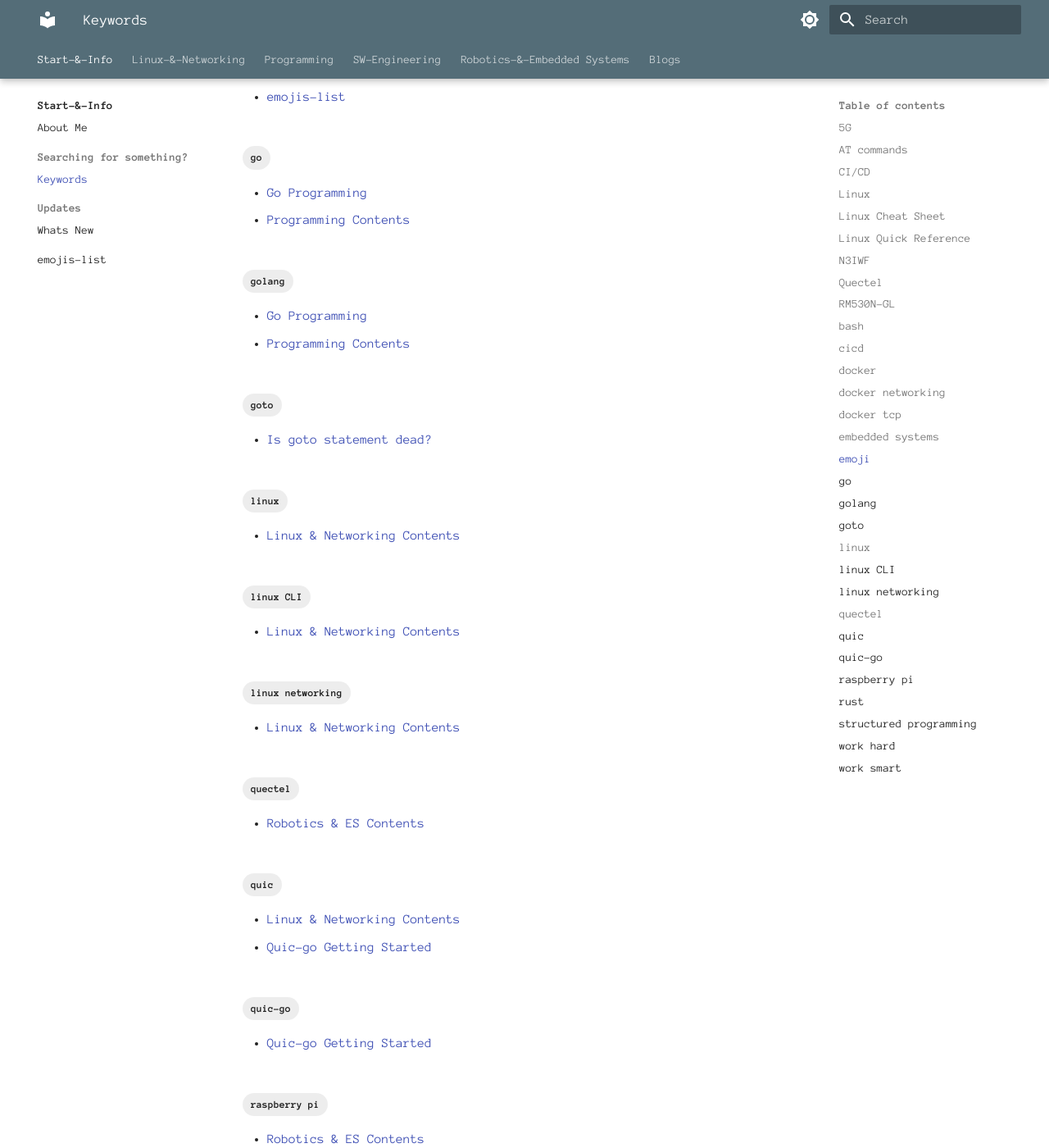
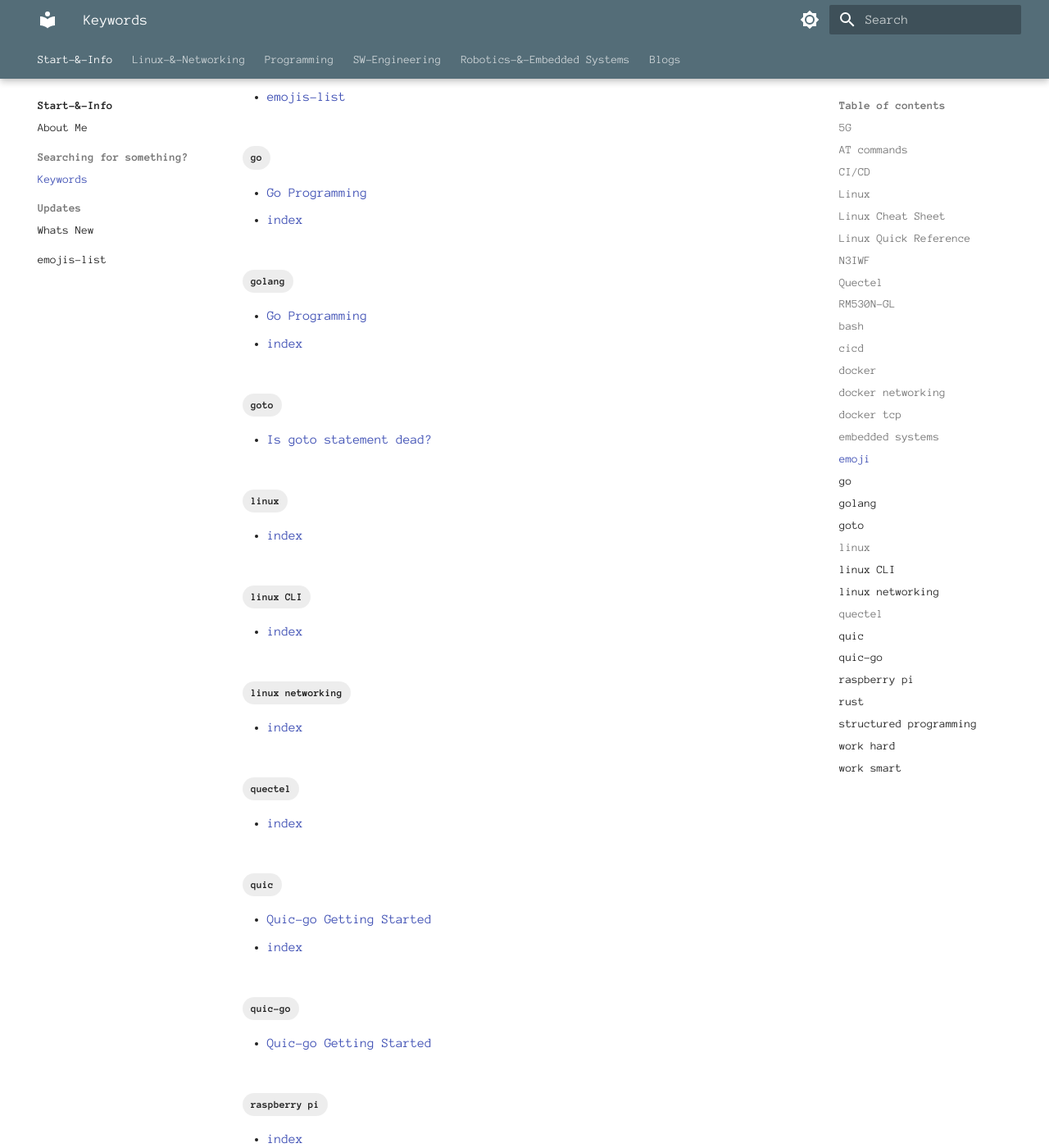
Before and after one commit to alohamujeeb/alohamujeeb.github.io, an MkDocs documentation site: the page built from docs/tags.md, in a window 1280 px wide and 1400 px high, scrolled down 2438 px. Shown: the whole window at 82% size. Built offline with MkDocs 1.6.1 and Material for MkDocs 9.7.7, drawn with Linux system fonts in a browser that asks for light colours; some of the changed text lies outside the part shown.

Commit message:
files restructured

```diff
--- a/mkdocs.yml
+++ b/mkdocs.yml
@@ -112,7 +112,7 @@ nav:
 
 
   - Linux-&-Networking:
-    - Linux & Networking Contents: linux/index.md
+    - index: linux/index.md
     - Linux 101:
       - Linux Commands Reference: linux/linux-cli.md
     - Linux Scripting:
@@ -125,7 +125,7 @@ nav:
   #- RoboEmbed
   #- WebCraft
   - Programming:
-    - Programming Contents: programming/index.md
+    - index: programming/index.md
     - Languages:
       - Golang 101 (Common Concepts):
         - Go Programming: programming/languages/golang101/index.md
@@ -150,7 +150,7 @@ nav:
       #- QT: programming/frameworks/qt-under-construction.md
 
   - SW-Engineering:
-    - SW-Engg Contents: sweng/index.md
+    - index: sweng/index.md
     - Docker:
         - Docker 101:
           - Docker-Getting Started: sweng/docker/getting-started.md
@@ -160,7 +160,7 @@ nav:
           - Docker Quick Reference: sweng/docker/docker-network-commands.md
 
   - Robotics-&-Embedded Systems:
-    - Robotics & ES Contents:  embsys-drobot/index.md
+    - index:  embsys-drobot/index.md
     - Quectel RM530N-GL:
       - Getting Started with RM530N-GL:
         - About RM530N-GL: embsys-drobot/quectel/quectel-RM530N.md
```
